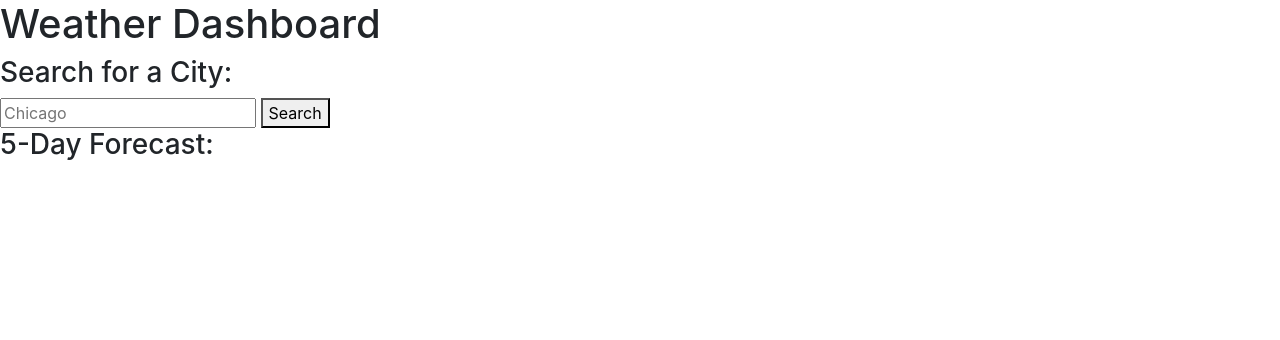
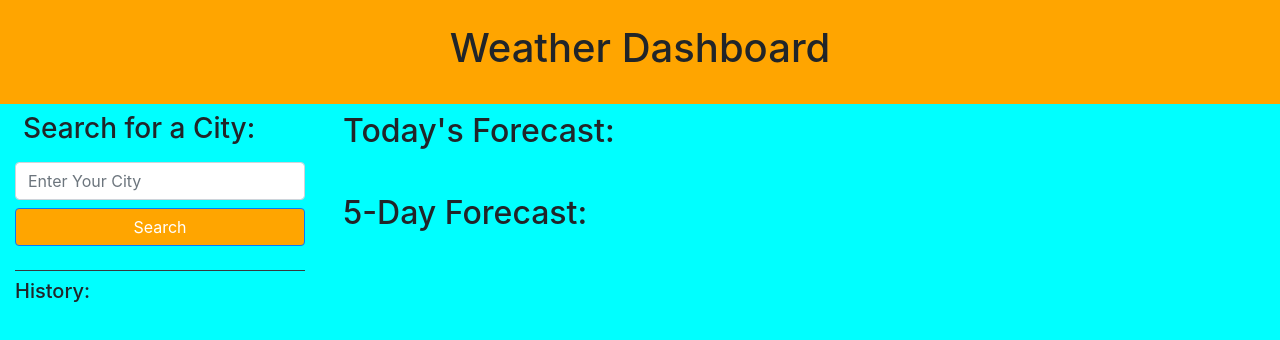
Before and after one commit to RedComet6/hw6-weather-dashboard, a plain HTML site: page assets/index.html in a window 1280 px wide. Drawn offline with nearby package versions, Linux system fonts and the light colour scheme.

Commit message:
bootstrap styling, comments

```diff
--- a/assets/assets/css/style.css
+++ b/assets/assets/css/style.css
@@ -1,3 +1,12 @@
+/* classes to style element backgrounds */
+.bg-cyan {
+    background-color: cyan;
+}
+
+.bg-orange {
+    background-color: orange;
+}
+
 /* classes to style the background of the UV index */
 .uvLow {
     background-color: green;
--- a/assets/assets/script/script.js
+++ b/assets/assets/script/script.js
@@ -2,6 +2,7 @@
 const searchCities = [];
 
 // functions
+// finds the latitude and longitude of input
 function handleCoords(searchCity) {
     const fetchUrl = `http://api.openweathermap.org/data/2.5/weather?q=${searchCity}&appid=4b9f7dc3f8536150bc0eb915e8e4a81b`;
 
@@ -14,14 +15,17 @@ function handleCoords(searchCity) {
             }
         })
         .then(function (data) {
+            // handles current weather at given lat and lon
             handleCurrentWeather(data.coord, data.name);
         })
         .catch((error) => {
-            console.log("Error");
+            console.log(error);
         });
 }
 
+// populates current weather and 5 day forecast for a given city with coordinates
 function handleCurrentWeather(coordinates, city) {
+    // assigns vars to latitude and longitude
     const lat = coordinates.lat;
     const lon = coordinates.lon;
 
@@ -32,17 +36,22 @@ function handleCurrentWeather(coordinates, city) {
             return response.json();
         })
         .then(function (data) {
-            console.log(data);
+            // populates current weather area
             displayCurrentWeather(data.current, city);
+            // populates 5 day forecast
             displayFiveDayWeather(data.daily);
         });
 }
 
+// displays information in current weather area
 function displayCurrentWeather(currentCityData, cityName) {
+    // icon representing weather conditions
     let weatherIcon = `http://openweathermap.org/img/wn/${currentCityData.weather[0].icon}.png`;
-    // todo: add Wind, humidity, UV index DONT FORGET UNITS
-    // create dynamic bg for uv index by adding class based on value of uv
-    document.querySelector("#currentWeather").innerHTML = `<h2>${cityName}, ${moment.unix(currentCityData.dt).format("MMM Do YY")} <img src="${weatherIcon}"></h2> <div>Temp: ${currentCityData.temp} \xB0F</div> <div>Wind Speed: ${currentCityData.wind_speed} MPH</div> <div>Humidity: ${currentCityData.humidity}%</div> <div id="uvIndex">UV Index: ${currentCityData.uvi}</div>`;
+    // adds "card" styling from Bootstrap, is not added in index.html because initializing with the card style causes an annoying background empty space
+    document.querySelector("#currentWeather").classList.add("card");
+    // adds rows of information and displays values
+    document.querySelector("#currentWeather").innerHTML = `<h2 class="h2">${cityName}, ${moment.unix(currentCityData.dt).format("MMM Do YY")} <img src="${weatherIcon}"></h2> <div>Temp: ${currentCityData.temp} \xB0F</div> <div>Wind Speed: ${currentCityData.wind_speed} MPH</div> <div>Humidity: ${currentCityData.humidity}%</div> <div>UV Index: <span  id="uvIndex" class="px-2">${currentCityData.uvi}</span></div>`;
+    // checks how severe the UV Index is, and changes background color of data to indicate severity
     if (currentCityData.uvi >= 0 && currentCityData.uvi < 3) {
         document.querySelector("#uvIndex").classList.add("uvLow");
     } else if (currentCityData.uvi >= 3 && currentCityData.uvi < 6) {
@@ -56,42 +65,56 @@ function displayCurrentWeather(currentCityData, cityName) {
     }
 }
 
+// displays information in the 5 day forecast area
 function displayFiveDayWeather(fiveDayCityData) {
+    // removes data points that are not the next 5 following days
     const cityData = fiveDayCityData.slice(1, 6);
+    // initializes 5 day forecast display area
     document.querySelector("#fiveDayWeather").innerHTML = "";
 
+    // creates a card for each day and displays the relevant information inside the card
     cityData.forEach((day) => {
+        // icon representing weather conditions
         let weatherIcon = `http://openweathermap.org/img/wn/${day.weather[0].icon}.png`;
-        // todo: temp, wind, humidity DONT FORGET UNITS ()
-        document.querySelector("#fiveDayWeather").innerHTML += `<div><div>${moment.unix(day.dt).format("MMM Do YY")}</div> <div><img src="${weatherIcon}"></div> <div>Temp: ${day.temp.day} \xB0F</div> <div>Wind Speed: ${day.wind_speed} MPH</div> <div>Humidity: ${day.humidity}%</div></div>`;
+        // adds rows of information and displays values
+        document.querySelector("#fiveDayWeather").innerHTML += `<div class="bg-dark card m-1 p-2 text-white"><div class="h3">${moment.unix(day.dt).format("MMM Do YY")}</div> <div><img src="${weatherIcon}"></div> <div>Temp: ${day.temp.day} \xB0F</div> <div>Wind Speed: ${day.wind_speed} MPH</div> <div>Humidity: ${day.humidity}%</div></div>`;
     });
 }
 
+// accepts user input from form, populates search history, kicks off weather data retrieval
 function handleFormSubmit(event) {
+    // initializes history buttons
     document.querySelector("#searchHistory").innerHTML = "";
     event.preventDefault();
 
+    // assigns var to input data
     const city = document.querySelector("#searchInput").value.trim();
+    // adds input data to history array
     searchCities.push(city.toLowerCase());
 
+    // filters out repeat city names in the history array
     const filteredCities = searchCities.filter((city, index) => {
         return searchCities.indexOf(city) === index;
     });
 
+    // creates clickable button for each city in the history array
     filteredCities.forEach((city) => {
-        document.querySelector("#searchHistory").innerHTML += `<button data-city="${city}">${city}</button>`;
+        document.querySelector("#searchHistory").innerHTML += `<button class="btn btn-secondary d-block m-2" data-city="${city}">${city}</button>`;
     });
+    // finds the latitude and longitude of input
     handleCoords(city);
 }
 
+// runs data retrieval if user clicks on a search history button
 function handleHistory(event) {
+    // assigns var to city name, pulled from data-attribute on the search history button
     const city = event.target.getAttribute("data-city");
+    // finds the latitude and longitude of input
     handleCoords(city);
 }
 
 // listeners
-// on page load, show any past cities searched
-// search for city
-// click on city to show weather
+// data retrieval when user uses the form
 document.querySelector("#searchForm").addEventListener("submit", handleFormSubmit);
+// data retrieval when user uses the search history
 document.querySelector("#searchHistory").addEventListener("click", handleHistory);
--- a/assets/index.html
+++ b/assets/index.html
@@ -7,41 +7,56 @@
     <meta name="viewport" content="width=device-width, initial-scale=1.0">
     <title>Weather Dashboard</title>
 
+    <!-- bootstrap -->
+    <script type="text/javascript" src="https://cdnjs.cloudflare.com/ajax/libs/moment.js/2.27.0/moment.min.js"></script>
     <link rel="stylesheet" href="https://stackpath.bootstrapcdn.com/bootstrap/4.1.3/css/bootstrap.min.css"
         integrity="sha384-MCw98/SFnGE8fJT3GXwEOngsV7Zt27NXFoaoApmYm81iuXoPkFOJwJ8ERdknLPMO" crossorigin="anonymous" />
+    <!-- personal CSS -->
     <link rel="stylesheet" href="./assets/css/style.css">
+    <!-- moment -->
     <script src="https://cdnjs.cloudflare.com/ajax/libs/moment.js/2.27.0/moment.min.js"></script>
 </head>
 
-<body>
-    <header>
-        <!-- header -->
-        <h1>Weather Dashboard</h1>
+<body class="bg-cyan">
+    <div class="container-fluid">
+        <!-- page header -->
+        <header class="bg-orange row">
+            <h1 class="col-12 p-4 text-center">Weather Dashboard</h1>
         </header>
 
-    <aside>
+        <!-- grouping search area and display area into one row in the container -->
+        <div class="row">
+            <!-- aside area for search and history -->
+            <aside class="col-md-3">
                 <!-- search area-->
-        <form id="searchForm">
-            <h3>Search for a City:</h3>
+                <div class="form-group">
+                    <form id="searchForm" class="form-inline mx-auto">
+                        <h3 class="h3 p-2">Search for a City:</h3>
                         <!-- user input -->
-            <input id="searchInput" type="text" placeholder="Chicago">
+                        <input id="searchInput" class="form-control mb-2 w-100" type="text"
+                            placeholder="Enter Your City">
                         <!-- submit button -->
-            <button type="submit">Search</button>
+                        <button class="bg-orange btn btn-primary btn-block mb-4" type="submit">Search</button>
                     </form>
 
-        <!-- display previous cities searched-->
-        <div id="searchHistory">
+                    <!-- display area for previous cities searched-->
+                    <h5 class="border-top border-dark h5 pt-2">History:</h5>
+                    <div id="searchHistory" class="pt-2"></div>
                 </div>
             </aside>
 
-    <main>
+            <!-- forecast display area -->
+            <main class="col-md-9">
                 <!-- current weather information -->
-        <div id="currentWeather"></div>
+                <h3 class="h2 p-2">Today's Forecast:</h3>
+                <div id="currentWeather" class="m-1 p-2"></div>
 
                 <!-- 5 day forecast card area-->
-        <h3>5-Day Forecast:</h3>
-        <div id="fiveDayWeather"></div>
+                <h3 class="h2 p-2">5-Day Forecast:</h3>
+                <div id="fiveDayWeather" class="row no-gutters"></div>
             </main>
+        </div>
+    </div>
     <script src="./assets/script/script.js"></script>
 </body>
 
```
Lines whose indentation alone changed are shown as unchanged.
